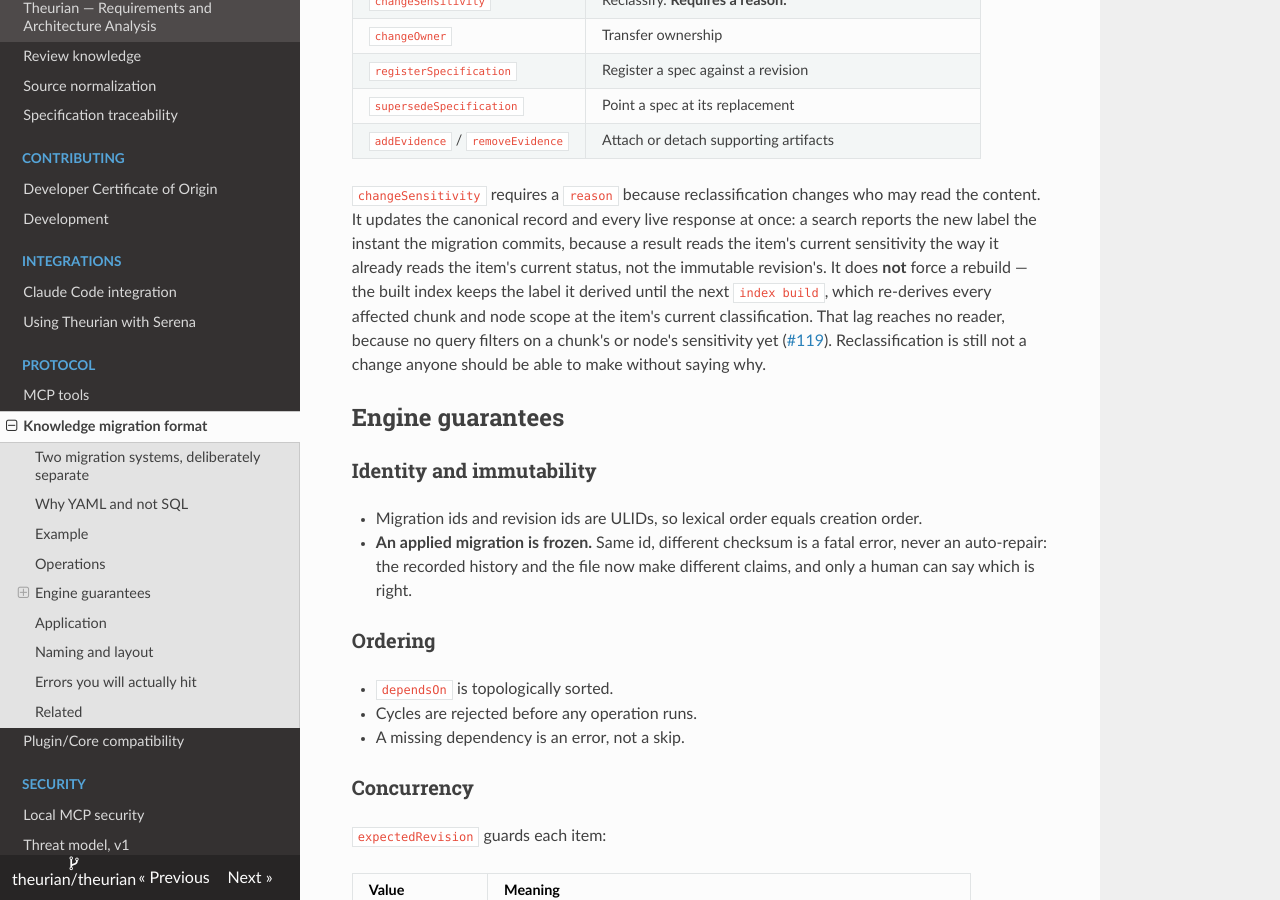
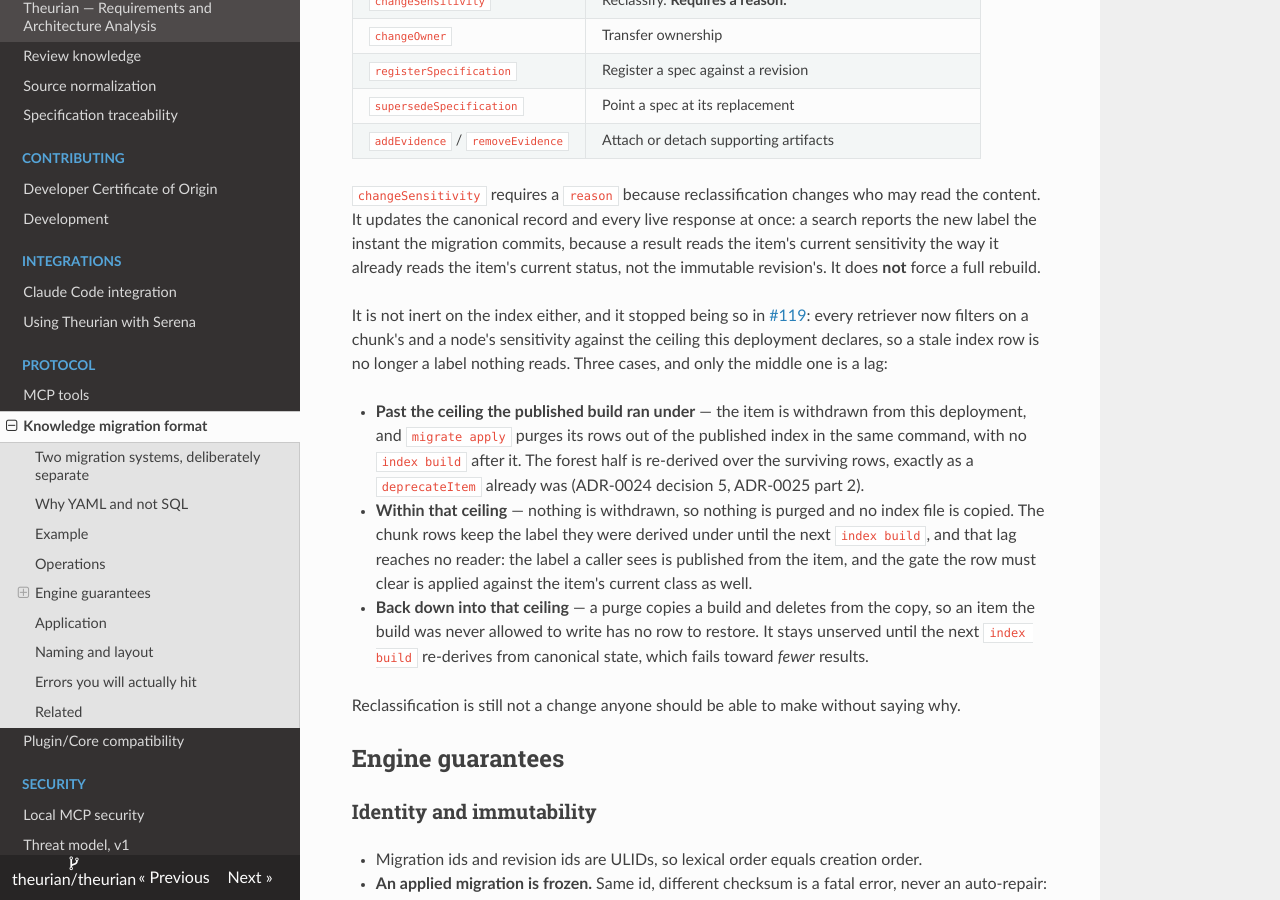
Before and after one commit to theurian/theurian, an MkDocs documentation site: the page built from docs/protocol/migrations.md, in a window 1280 px wide and 900 px high, scrolled down 1958 px. Built offline with MkDocs 1.6.1, drawn with Linux system fonts in a browser that asks for light colours.

Commit message:
docs: retire the claim that a reclassification only lags the index (#119)
Five surfaces said a `changeSensitivity` reaches the built index "after the next
`index build`", or that no query filters on a chunk's or node's sensitivity at
all. Both were true until phases 3 to 5 and neither is now: a build writes no row
above the deployment's declared ceiling, every retriever filters on the column,
and a reclassification past that ceiling purges the item's rows out of the
published build in the same `migrate apply`.

The class is *a surface describing sensitivity as a label the index carries
rather than a control the deployment applies*, and it is closed by the
population rather than by the three faces handed over. Re-ran the cbf515d
sweep's own keys -- `published label|label rather than|no retrieval
predicate|read by no query|not a control|serving predicate|no query
reads|filtered on by no` -- over `schemas/` and `docs/protocol/`, which that
commit did not cover, plus a second key family for the lag claim itself
(`next index build|after the next build|until the next build|re-derives`).
That turned up two faces nobody had named: ADR-0024's own "a reclassification
triggers no purge, and needs none" paragraph, and a test docstring citing
`test_a_reclassification_is_not_a_withdrawal` -- a test phase 5 deleted with the
decision it pinned.

The schema description is the MCP surface, so its wording is the wire-visible
one and says what an operator can act on: which of the three directions purges,
which lags, and which waits for a rebuild. ADR-0024 takes a dated amendment
rather than a rewrite, so the Milestone 6 reasoning it records stays readable and
the one part of it that survived the reversal -- a move *within* the build's
ceiling still purges nothing -- is named as what survived.

Refs #119

Signed-off-by: Takehide Uchida <utchy007@gmail.com>

```diff
--- a/docs/protocol/migrations.md
+++ b/docs/protocol/migrations.md
@@ -96,13 +96,32 @@ The set is closed. Adding one is a protocol change and bumps `apiVersion`.
 read the content. It updates the canonical record and every live response at
 once: a search reports the new label the instant the migration commits, because a
 result reads the item's current sensitivity the way it already reads the item's
-current status, not the immutable revision's. It does **not** force a rebuild —
-the built index keeps the label it derived until the next `index build`, which
-re-derives every affected chunk and node scope at the item's current
-classification. That lag reaches no reader, because no query filters on a chunk's
-or node's sensitivity yet
-([#119](https://github.com/theurian/theurian/issues/119)). Reclassification is
-still not a change anyone should be able to make without saying why.
+current status, not the immutable revision's. It does **not** force a full
+rebuild.
+
+It is not inert on the index either, and it stopped being so in
+[#119](https://github.com/theurian/theurian/issues/119): every retriever now
+filters on a chunk's and a node's sensitivity against the ceiling this deployment
+declares, so a stale index row is no longer a label nothing reads. Three cases,
+and only the middle one is a lag:
+
+- **Past the ceiling the published build ran under** — the item is withdrawn from
+  this deployment, and `migrate apply` purges its rows out of the published index
+  in the same command, with no `index build` after it. The forest half is
+  re-derived over the surviving rows, exactly as a `deprecateItem` already was
+  (ADR-0024 decision 5, ADR-0025 part 2).
+- **Within that ceiling** — nothing is withdrawn, so nothing is purged and no
+  index file is copied. The chunk rows keep the label they were derived under
+  until the next `index build`, and that lag reaches no reader: the label a caller
+  sees is published from the item, and the gate the row must clear is applied
+  against the item's current class as well.
+- **Back down into that ceiling** — a purge copies a build and deletes from the
+  copy, so an item the build was never allowed to write has no row to restore. It
+  stays unserved until the next `index build` re-derives from canonical state,
+  which fails toward *fewer* results.
+
+Reclassification is still not a change anyone should be able to make without
+saying why.
 
 ## Engine guarantees
 
```
Also changed, not shown: README.md (+1 -1 lines), docs/adr/0024-a-purge-is-a-build.md (+32 -0 lines), 3 other files.
